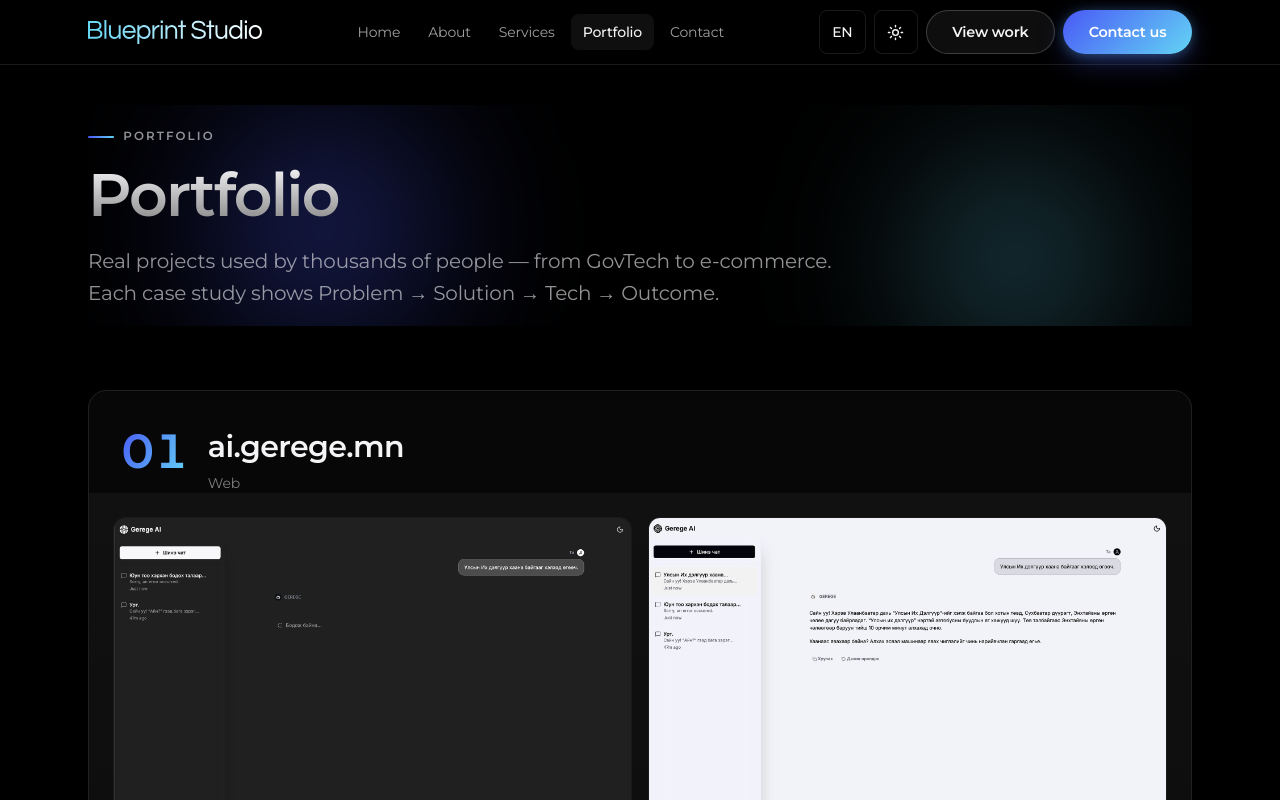
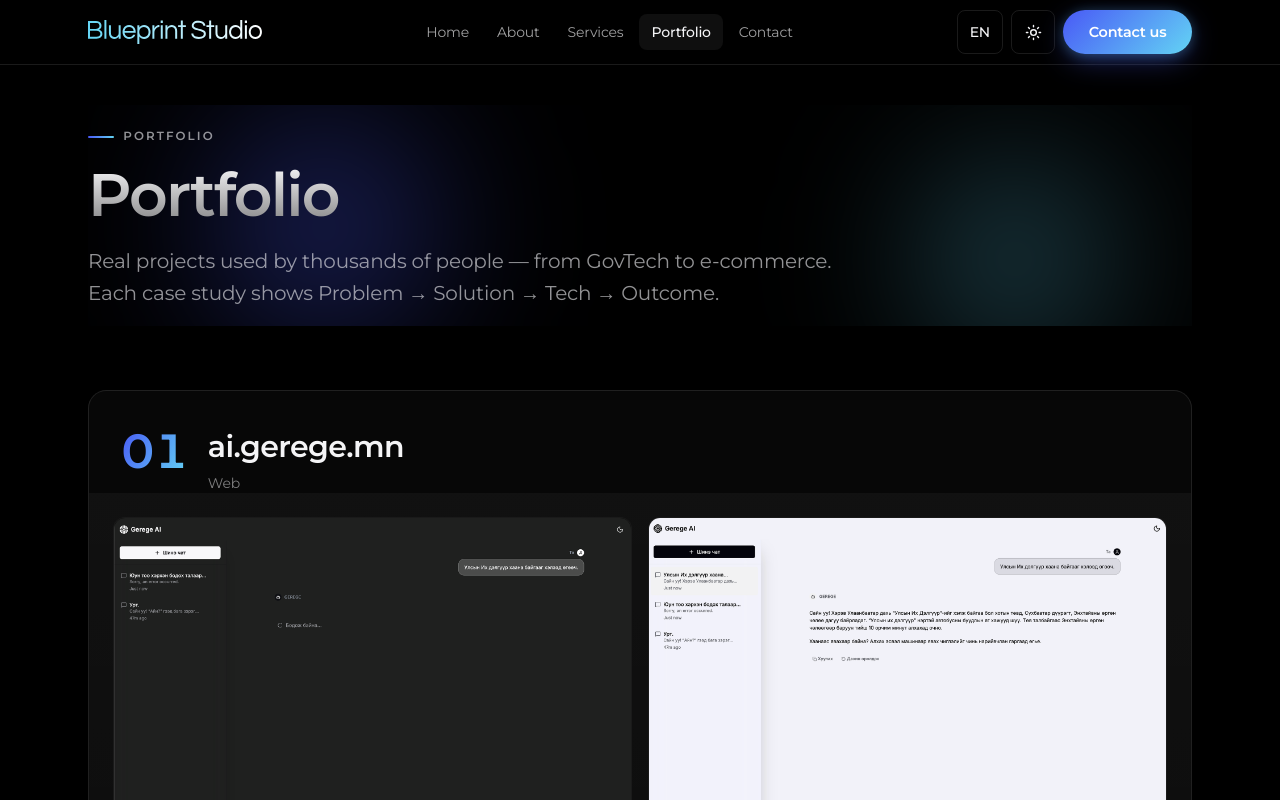
Before and after one commit to shinezayam/blueprint-studio, a Next.js app: page /en/portfolio in a window 1280 px wide. Shown: the top 800 px of the page. Built offline with nearby package versions, Linux system fonts and the light colour scheme.

Commit message:
Remove "View work" CTA from navbar
Keep only the "Contact us" primary CTA in the header (desktop + mobile).

Co-Authored-By: Claude Opus 4.8 (1M context) <noreply@anthropic.com>

```diff
--- a/src/components/Navbar.tsx
+++ b/src/components/Navbar.tsx
@@ -61,7 +61,6 @@ export function Navbar() {
           <div className="hidden md:flex items-center gap-2">
             <LangToggle />
             <ThemeToggle />
-            <Link href={`/${locale}/portfolio`} className="btn btn-secondary h-11 !py-0">{t("ctaWork")}</Link>
             <Link href={`/${locale}/contact`} className="btn btn-primary h-11 !py-0">{t("ctaContact")}</Link>
           </div>
 
@@ -100,7 +99,6 @@ export function Navbar() {
                 <LangToggle />
                 <ThemeToggle />
               </div>
-              <Link href={`/${locale}/portfolio`} className="btn btn-secondary w-full" onClick={() => setOpen(false)}>{t("ctaWork")}</Link>
               <Link href={`/${locale}/contact`} className="btn btn-primary w-full" onClick={() => setOpen(false)}>{t("ctaContact")}</Link>
             </div>
           </div>
```
